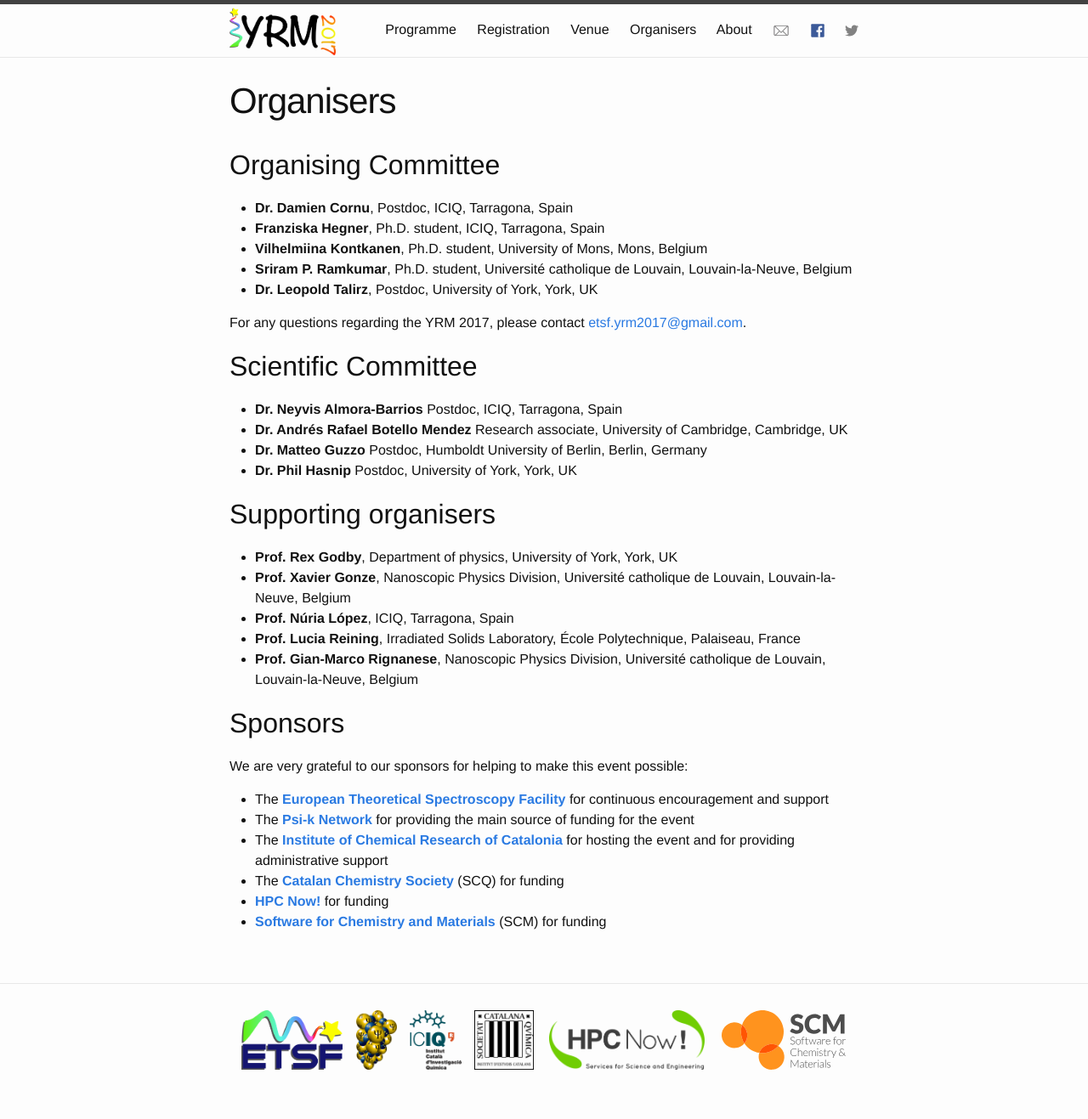
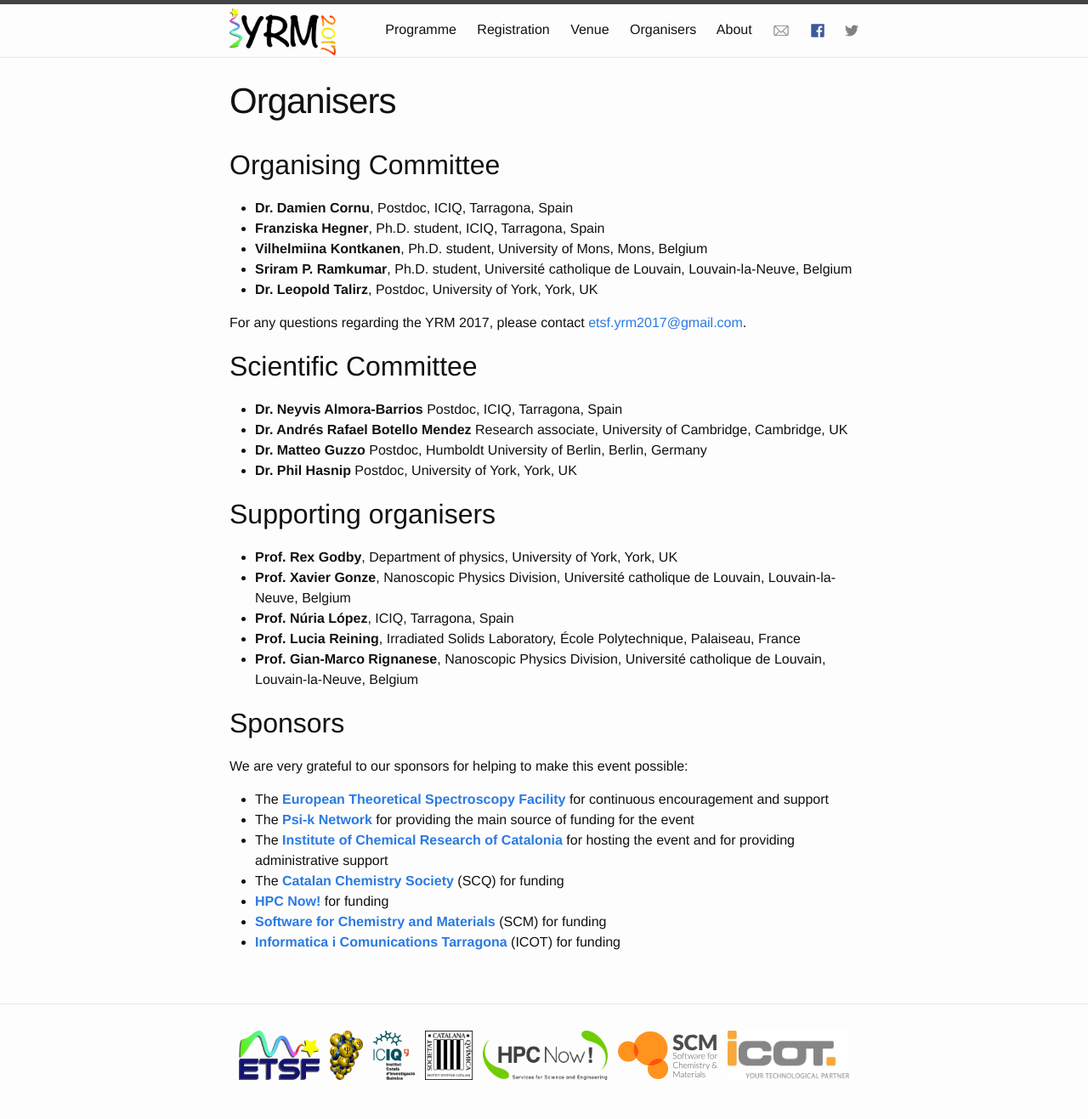
Before and after one commit to yrm2017/yrm2017.github.io, a Jekyll site: the page built from organisation.md, in a window 1280 px wide. Shown: the whole page at 85% size. Built offline with Jekyll 4.4.1, drawn with Linux system fonts in a browser that asks for light colours.

Commit message:
added icot sponsor

```diff
--- a/_includes/sponsors.html
+++ b/_includes/sponsors.html
@@ -7,6 +7,7 @@
     <td><a href="http://blogs.iec.cat/scq/"><img  src="{{ '/assets/images/logoSCQ.jpg_trans.png' | prepend: site.baseurl }}" ></a></td>
     <td><a href="http://www.hpcnow.com/"><img  src="{{ '/assets/images/hpcnow.png' | prepend: site.baseurl }}" ></a></td>
     <td><a href="https://www.scm.com/"><img  src="{{ '/assets/images/scm-logo.svg' | prepend: site.baseurl }}" ></a></td>
+    <td><a href="http://www.icot.es/"><img  src="{{ '/assets/images/icot.jpg' | prepend: site.baseurl }}" ></a></td>
 <tr>
 </body>
 </table>
--- a/_sass/_layout.scss
+++ b/_sass/_layout.scss
@@ -182,7 +182,7 @@ table.sponsors td {
 }
 
 table.sponsors img{
-    height: 70px;
+    height: 58px;
 }
 
 @include media-query($on-palm) {
--- a/organisation.md
+++ b/organisation.md
@@ -52,3 +52,4 @@ We are very grateful to our sponsors for helping to make this event possible:
 * The **[Catalan Chemistry Society](http://blogs.iec.cat/scq)** (SCQ) for funding
 * **[HPC Now!](http://www.hpcnow.com/)** for funding
 * **[Software for Chemistry and Materials](http://www.scm.com/)** (SCM) for funding
+* **[Informatica i Comunications Tarragona](http://www.icot.es/)** (ICOT) for funding
```
Also changed, not shown: assets/images/favicon.svg, assets/images/icot.jpg (added), favicon.ico.
